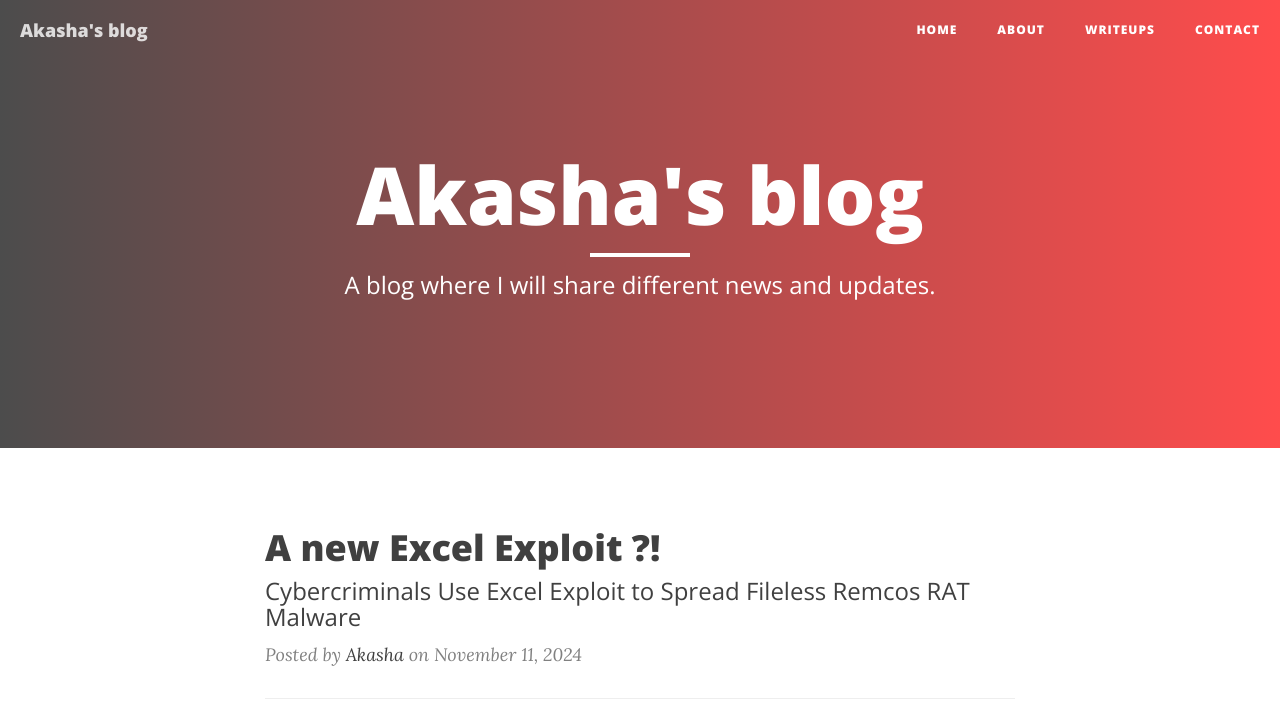
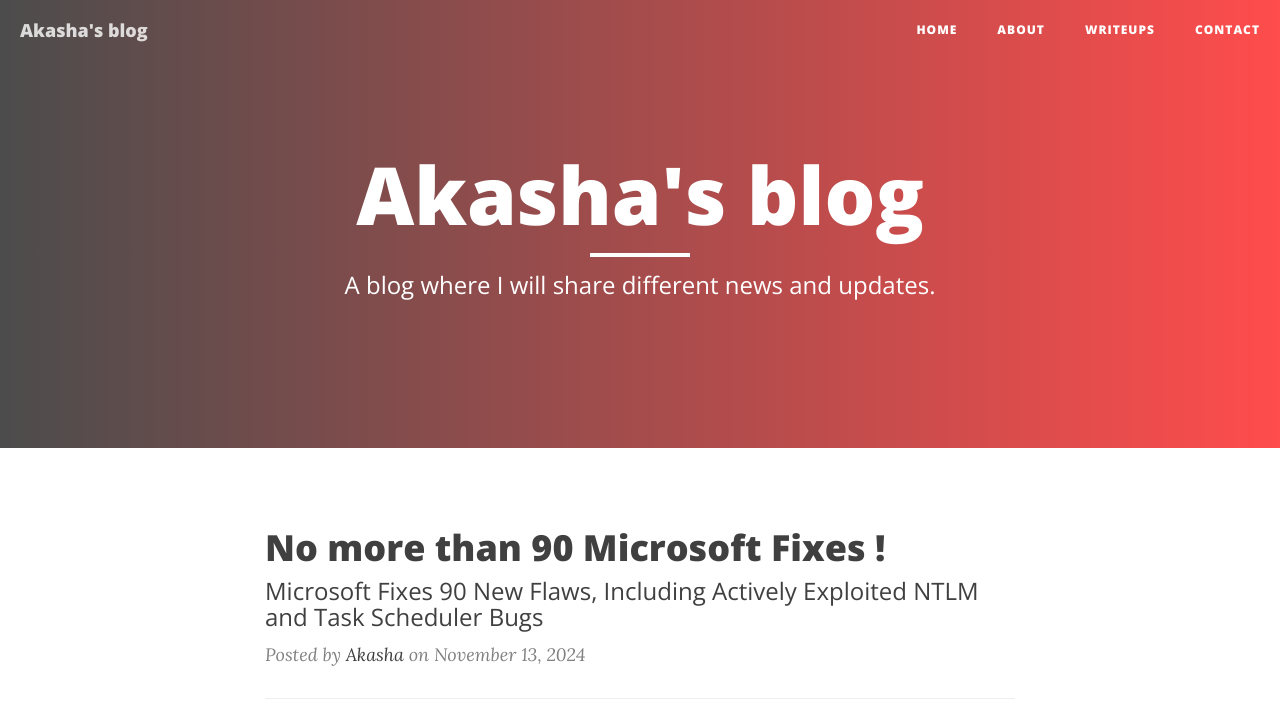
Before and after one commit to Akasha53/Akasha53.github.io, a plain HTML site: page index.html in a window 1280 px wide. Shown: the top 726 px of the page. Drawn offline with nearby package versions, Linux system fonts and the light colour scheme.

Commit message:
Update index.html

```diff
--- a/index.html
+++ b/index.html
@@ -92,13 +92,13 @@
                  <div class="post-preview">
                     <a href="post/mic_issue.html">
                         <h2 class="post-title">
-                            A new Excel Exploit ?!
+                            No more than 90 Microsoft Fixes !
                         </h2>
                         <h3 class="post-subtitle">
-                            Cybercriminals Use Excel Exploit to Spread Fileless Remcos RAT Malware
+                            Microsoft Fixes 90 New Flaws, Including Actively Exploited NTLM and Task Scheduler Bugs
                         </h3>
                     </a>
-                    <p class="post-meta">Posted by <a href="https://github.com/Akasha53">Akasha</a> on November 11, 2024</p>
+                    <p class="post-meta">Posted by <a href="https://github.com/Akasha53">Akasha</a> on November 13, 2024</p>
                 </div>
                 <hr>
                 <div class="post-preview">
```
